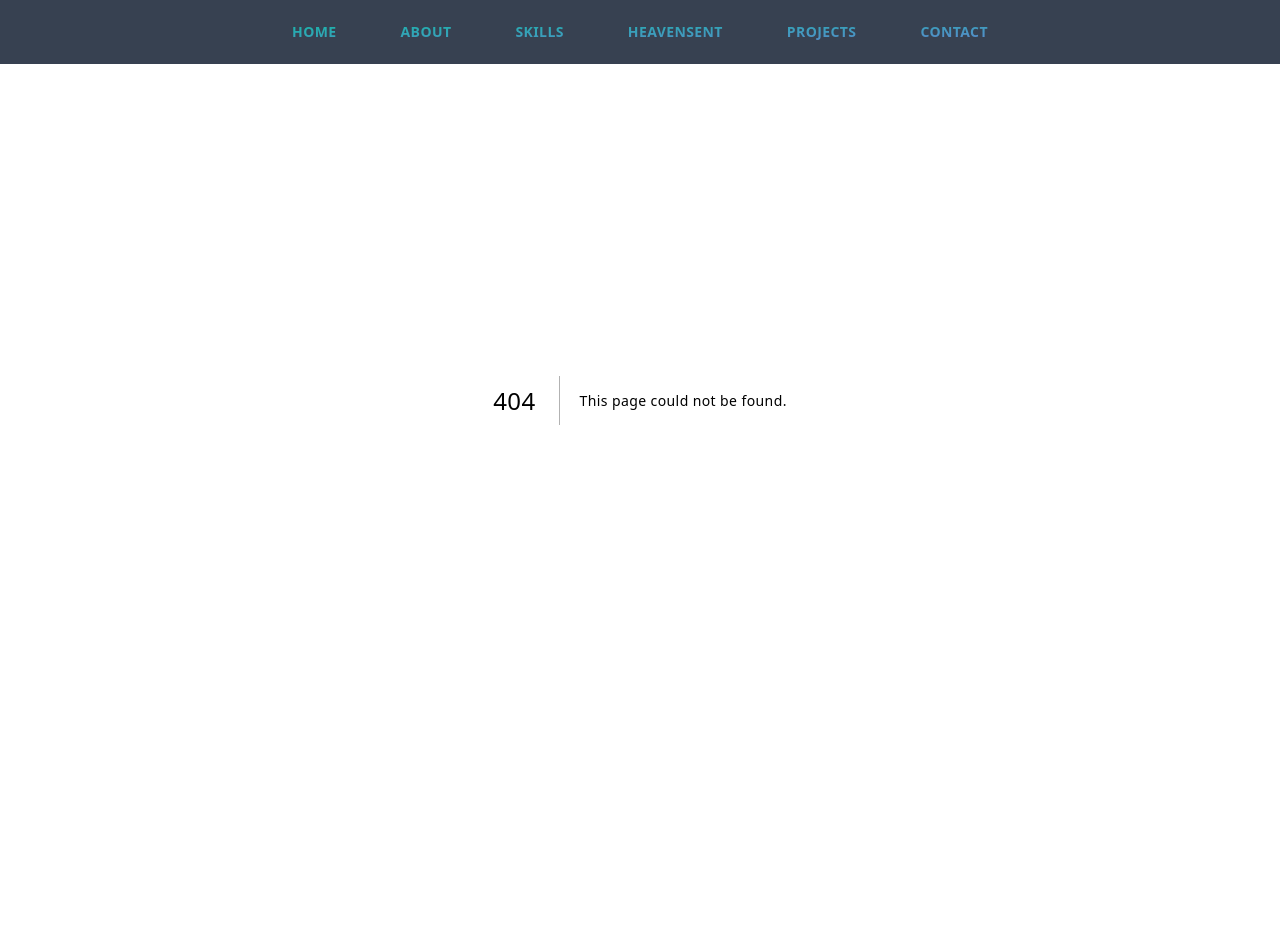
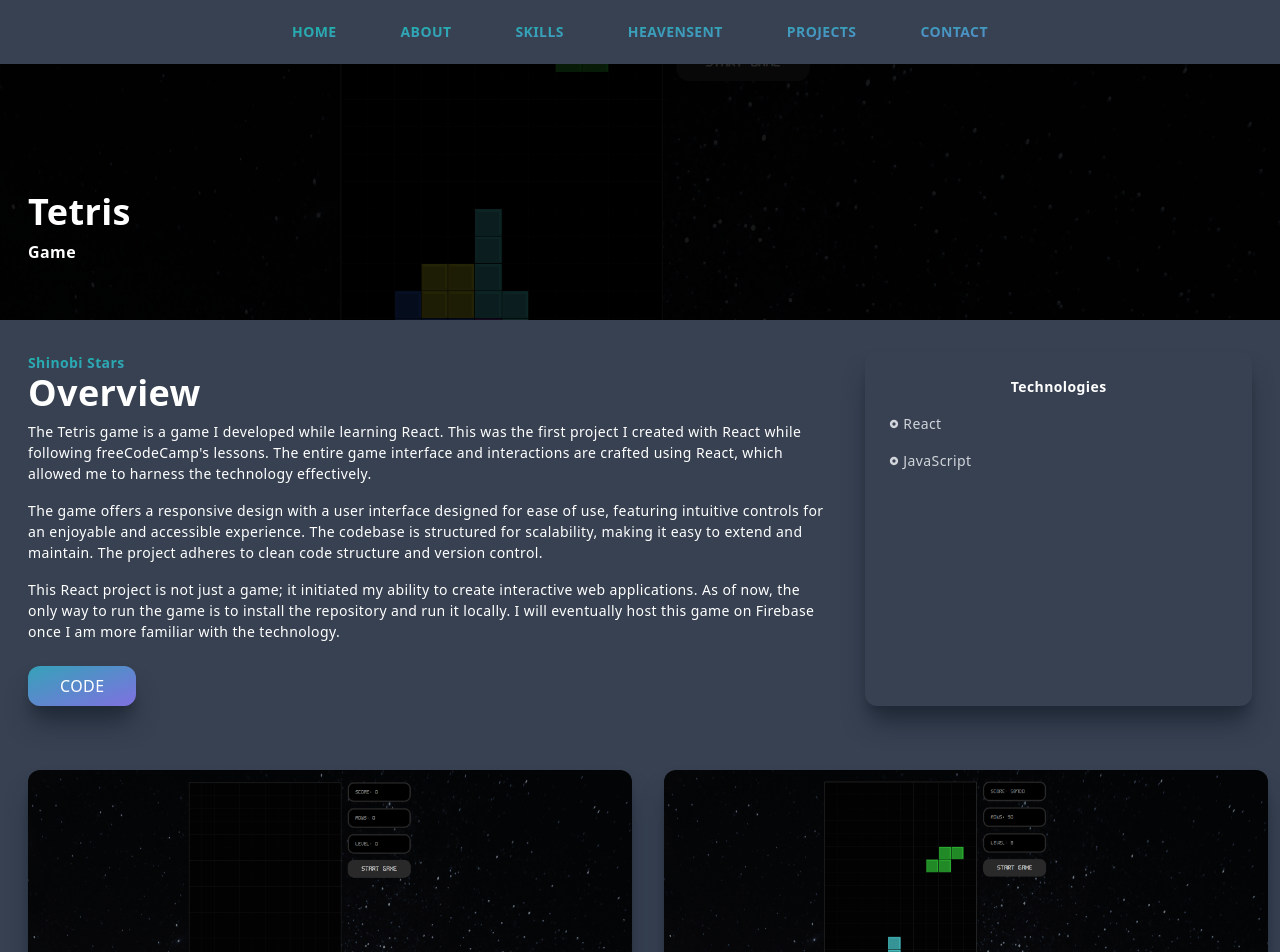
Before and after one commit to m0hue/portfolio-23, a Next.js app: page /tetris in a window 1280 px wide. Before the commit this address had no page. Shown: the top 952 px of the page. Before the commit the page ends 800 px from the top, so only its background shows below. Built offline with nearby package versions, Linux system fonts and the light colour scheme.

Commit message:
Created Tetris project page

```diff
--- /dev/null
+++ b/pages/tetris.jsx
@@ -0,0 +1,102 @@
+import Image from "next/image";
+import React from "react";
+import menuImg from "../public/assets/projects/tetris-menu.png";
+import gameImg from "../public/assets/projects/tetris-game.png";
+import { RiRadioButtonFill } from "react-icons/ri";
+import Link from "next/link";
+
+function tetris() {
+  return (
+    <div className="w-full mx-auto pb-16">
+      <div className="w-screen h-[30vh] lg:h-[40vh] relative">
+        <div className="absolute top-0 left-0 w-full h-[30vh] lg:h-[40vh] bg-black/80 z-10" />
+        <Image
+          unoptimized
+          className="absolute z-1"
+          layout="fill"
+          objectFit="cover"
+          src={gameImg}
+          alt="/"
+        />
+        <div className="absolute top-[70%] max-w-[1240px] w-full left-[50%] right-[50%] translate-x-[-50%] translate-y-[-50%] z-10 p-2">
+          <h2 className="py-2">Tetris</h2>
+          <h3>Game</h3>
+        </div>
+      </div>
+      <div>
+        <div className="max-w-[1240px] mx-auto p-2 grid grid-cols-1 md:grid-cols-3 gap-8 pt-8">
+          <div className="col-span-2">
+            <p className="gradient-1-text">Shinobi Stars</p>
+            <h2>Overview</h2>
+            <p className="py-2">
+              The Tetris game is a game I developed while learning React. This
+              was the first project I created with React while following
+              freeCodeCamp's lessons. The entire game interface and interactions are
+              crafted using React, which allowed me to harness the
+              technology effectively.
+            </p>
+            <p className="py-2">
+              The game offers a
+              responsive design with a user interface
+              designed for ease of use, featuring intuitive controls for an
+              enjoyable and accessible experience. The
+              codebase is structured for scalability, making it easy to extend
+              and maintain. The
+              project adheres to clean code structure and version control.
+            </p><p className="py-2">
+              This React project is not just a
+              game; it initiated my ability to create interactive web
+              applications. As of now, the only way to run the game is to install the repository and run it locally. I will eventually host this game on Firebase once I am more familiar with the technology.
+            </p>
+            <a
+              target="_blank"
+              href="https://github.com/m0hue/m0hue.github.io/tree/main/tetris"
+            >
+              <button className="px-8 py-2 mt-4 mr-8 hover:scale-105 ease-in duration-300">
+                Code
+              </button>
+            </a>
+            <button className="hidden px-8 py-2 mt-4 mr-8 hover:scale-105 ease-in duration-300">
+              Code
+            </button>
+          </div>
+          <div className="col-span-4 md:col-span-1 shadow-xl shadow-gray-800 rounded-xl p-4">
+            <div className="p-2">
+              <p className="text-center font-bold pb-2">Technologies</p>
+              <div className="grid grid-cols-4 md:grid-cols-1">
+                <p className="text-gray-300 py-2 flex items-center">
+                  <RiRadioButtonFill className="pr-1" />
+                  React
+                </p>
+                <p className="text-gray-300 py-2 flex items-center">
+                  <RiRadioButtonFill className="pr-1" />
+                  JavaScript
+                </p>
+              </div>
+            </div>
+          </div>
+          <div className="w-screen max-w-[1240px] h-screen flex flex-col items-center">
+
+            <div className="grid pt-8 md:grid-cols-2 gap-8">
+              <Image
+                className="h-auto w-full shadow-xl shadow-gray-800 rounded-xl group hover:scale-125 hover:cursor-zoom-in ease-in-out duration-500"
+                src={menuImg}
+              />
+              <Image
+                className="h-auto w-full shadow-xl shadow-gray-800 rounded-xl group hover:scale-125 hover:cursor-zoom-in ease-in-out duration-500"
+                src={gameImg}
+              />
+            </div>
+            <Link href="/#projects">
+              <p className="underline cursor-pointer hover:gradient-1-text hover:font-normal ease-in duration-300 p-8">
+                Back
+              </p>
+            </Link>
+          </div>
+        </div>
+      </div>
+    </div>
+  );
+}
+
+export default tetris;
```
